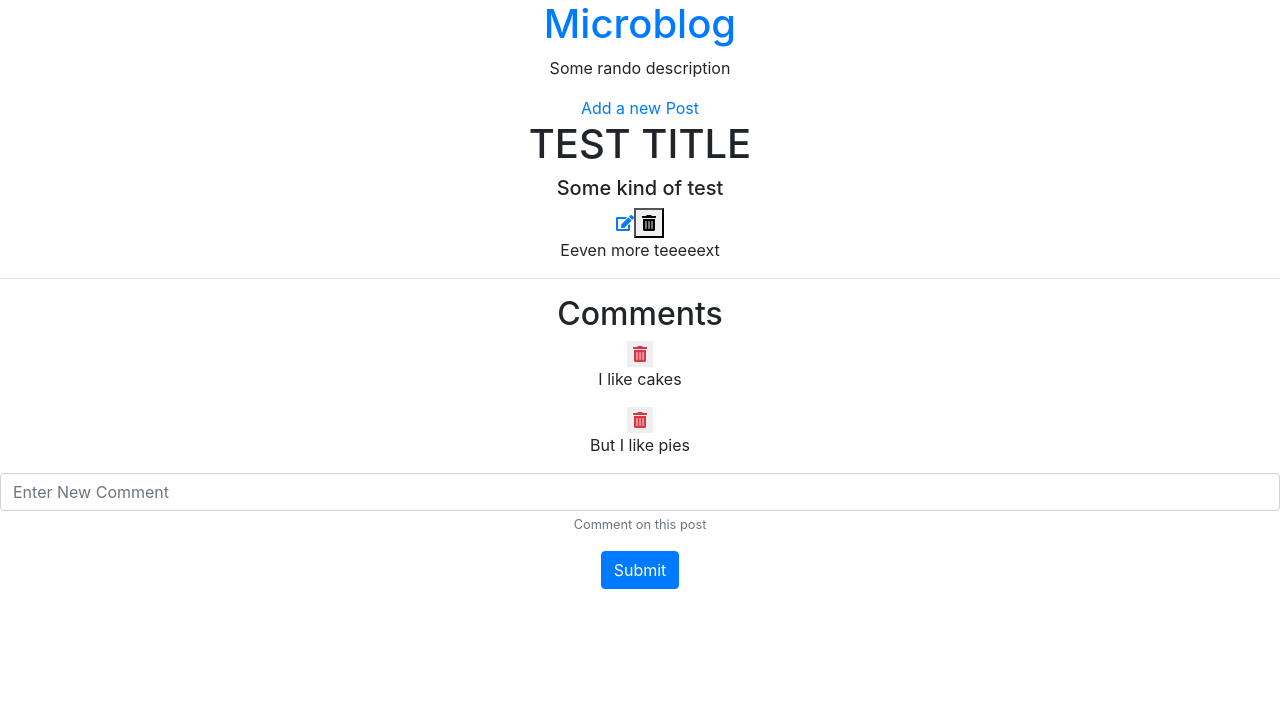
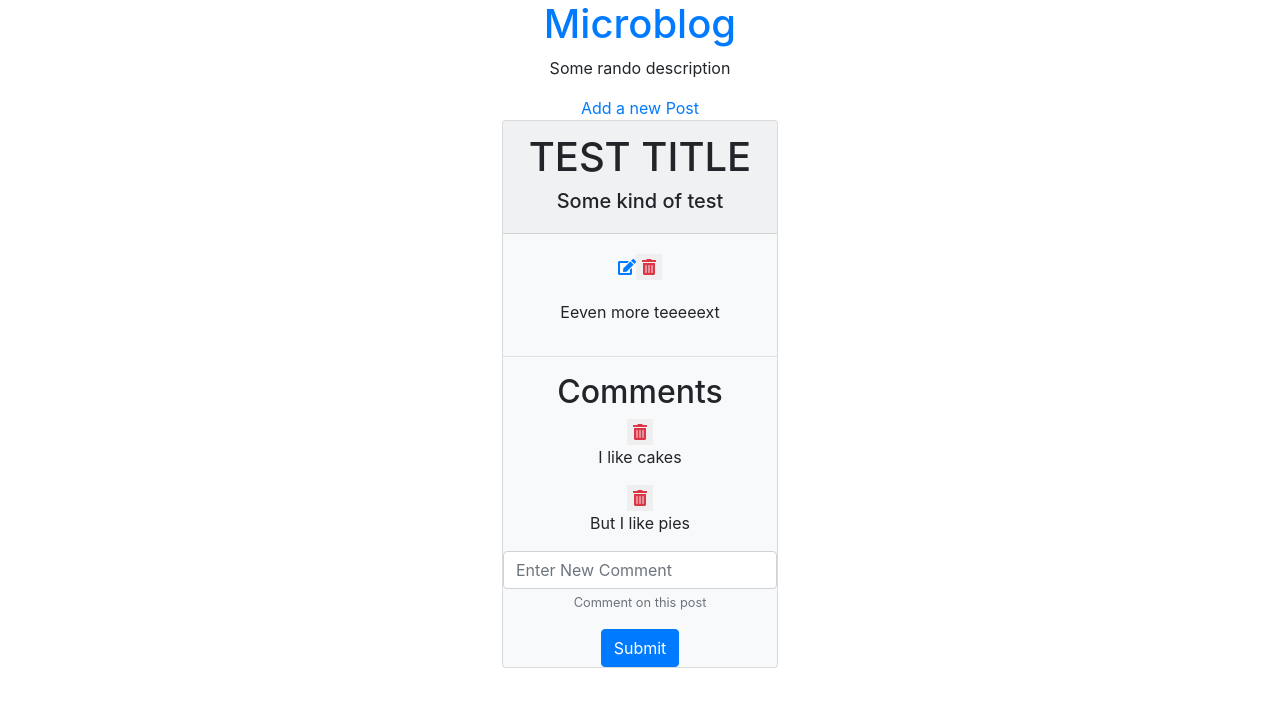
Before and after one commit to DT-1236/microblog-react, a React (Create React App) app: page /1 in a window 1280 px wide. Shown: the top 706 px of the page. Built offline with nearby package versions, Linux system fonts and the light colour scheme.

Commit message:
default props, bootstrap classes, and redirect for missing post

```diff
--- a/src/Components/PostView.js
+++ b/src/Components/PostView.js
@@ -3,20 +3,29 @@ import { Link } from 'react-router-dom';
 import CommentsContainer from '../Containers/CommentsContainer';
 
 class PostView extends Component {
+  componentDidMount() {
+    const { description, history } = this.props;
+    if (!description) {
+      history.replace('/');
+    }
+  }
+
   render() {
     const { title, description, body, id, remove, history } = this.props;
     return (
+      <div className="d-flex justify-content-center">
+        <div className="card bg-light mb-3">
           <div>
-        <div>
-          <div>
+            <div className="card-header">
               <h1>{title}</h1>
               <h5>{description}</h5>
             </div>
-          <div>
+            <div className="card-body">
               <Link name="edit" to={`/${id}/edit`}>
                 <i className="fas fa-edit" />
               </Link>
               <button
+                className="border-0 text-danger"
                 name="delete"
                 onClick={() => {
                   remove({ id });
@@ -31,15 +40,17 @@ class PostView extends Component {
           <hr />
           <CommentsContainer postId={id} />
         </div>
+      </div>
     );
   }
 }
 
 PostView.defaultProps = {
-  id: 1,
-  title: 'TEST TITLE',
-  description: 'Some kind of test',
-  body: 'Eeven more teeeeext'
+  comments: {}
+  //   id: 1,
+  //   title: 'TEST TITLE',
+  //   description: 'Some kind of test',
+  //   body: 'Eeven more teeeeext'
 };
 
 export default PostView;
```
Lines whose indentation alone changed are shown as unchanged.
